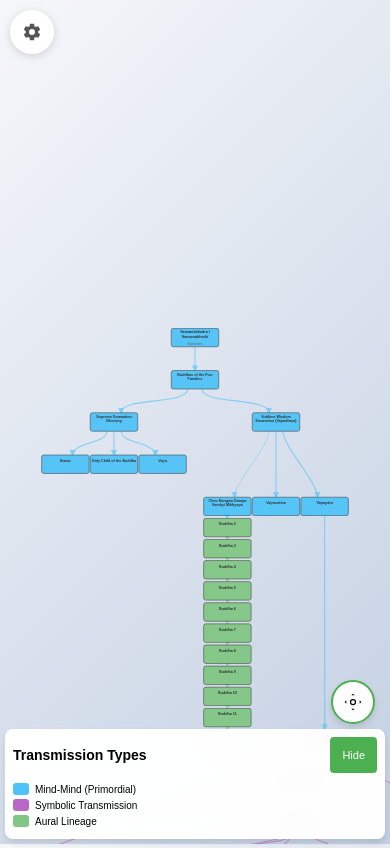
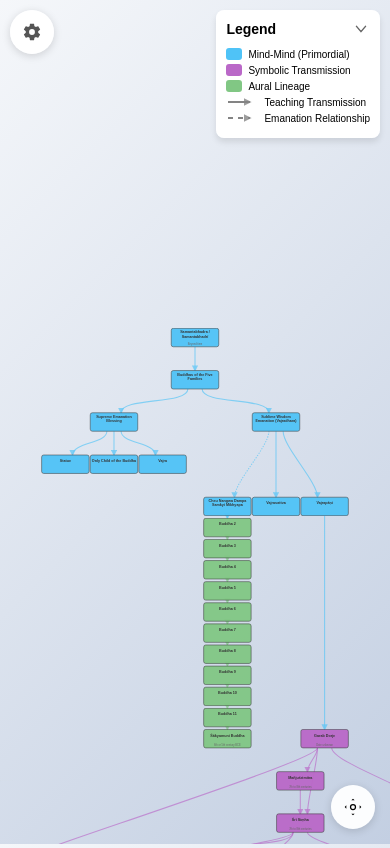
Before and after one commit to aftab-h/buddhist-lineage-tree-for-web, a website: page index.html in a window 390 px wide. Drawn offline with nearby package versions, Linux system fonts and the light colour scheme.

Commit message:
Refactor legend UI in index.html: Enhance interactivity by implementing a collapsible legend with improved styling and animations. Update button functionality and translations for better user experience and clarity.

```diff
--- a/index.html
+++ b/index.html
@@ -402,13 +402,23 @@
             display: flex;
             justify-content: space-between;
             align-items: center;
-            margin-bottom: 10px;
+            margin-bottom: 0;
+            cursor: pointer;
+        }
+
+        .legend-chevron {
+            transition: transform 0.4s cubic-bezier(0.4, 0, 0.2, 1);
+            width: 18px;
+            height: 18px;
+            transform: rotate(90deg);
+        }
+
+        .legend-chevron.collapsed {
+            transform: rotate(0deg);
         }
 
         .legend-toggle {
             display: none;
-            background: #4CAF50;
-            color: white;
             border: none;
             padding: 8px 12px;
             border-radius: 4px;
@@ -420,48 +430,55 @@
         }
 
         .legend-content {
-            display: block;
+            overflow: hidden;
+            transition: all 0.4s cubic-bezier(0.4, 0, 0.2, 1);
+            opacity: 1;
+            transform: scaleY(1);
+            transform-origin: top;
+            margin-top: 10px;
+        }
+
+        .legend-content.collapsed {
+            opacity: 0;
+            transform: scaleY(0);
+            margin-top: 0;
         }
 
         /* Recenter button styles */
         .recenter-btn {
             position: fixed;
-            top: 150px; /* Position below the legend */
-            right: 10px;
+            bottom: 20px;
+            right: 20px;
             z-index: 1001;
+            width: 40px;
+            height: 40px;
             background: rgba(255, 255, 255, 0.95);
-            border: 2px solid #4CAF50;
+            border: none;
             border-radius: 50%;
-            width: 50px;
-            height: 50px;
-            cursor: pointer;
             display: flex;
             align-items: center;
             justify-content: center;
-            box-shadow: 0 4px 6px rgba(0, 0, 0, 0.1);
+            cursor: pointer;
+            box-shadow: 0 2px 8px rgba(0, 0, 0, 0.15);
             backdrop-filter: blur(10px);
             transition: all 0.3s ease;
         }
 
         .recenter-btn:hover {
+            background: rgba(255, 255, 255, 1);
+            box-shadow: 0 4px 12px rgba(0, 0, 0, 0.2);
             transform: scale(1.05);
-            box-shadow: 0 6px 8px rgba(0, 0, 0, 0.15);
-        }
-
-        .recenter-btn:active {
-            background: #4CAF50;
-            transform: scale(0.95);
-            transition: all 0.1s ease;
-        }
-
-        .recenter-btn:active svg {
-            filter: invert(1);
         }
 
         .recenter-btn svg {
-            width: 24px;
-            height: 24px;
-            transition: filter 0.3s ease;
+            width: 20px;
+            height: 20px;
+            fill: #555;
+            transition: fill 0.2s ease;
+        }
+
+        .recenter-btn:hover svg {
+            fill: #333;
         }
 
         .legend-item {
@@ -703,32 +720,20 @@
 
             #legend {
                 position: fixed;
-                top: auto;
-                bottom: 5px;
-                right: 5px; /* Back to full width */
-                left: 5px;
-                max-width: none;
-                padding: 8px;
+                top: 10px;
+                right: 10px;
+                max-width: calc(100vw - 80px);
+                padding: 10px;
                 background: rgba(255, 255, 255, 0.98);
             }
 
             .recenter-btn {
-                top: auto;
-                bottom: 120px; /* Position well above the legend to avoid overlap */
-                right: 15px; /* Aligned to the right */
+                bottom: 15px;
+                right: 15px;
                 width: 44px;
                 height: 44px;
-                z-index: 1002;
-            }
-
-            .recenter-btn svg {
-                width: 20px;
-                height: 20px;
-            }
-
-            .legend-toggle {
-                display: inline-block;
-            }
+            }
+
 
             .legend-content.collapsed {
                 display: none;
@@ -1018,9 +1023,11 @@
         </div>
 
         <div id="legend">
-            <div class="legend-header">
-                <h4 style="margin: 0;">Transmission Types</h4>
-                <button class="legend-toggle" onclick="toggleLegend()">Hide</button>
+            <div class="legend-header" onclick="toggleLegend()">
+                <h4 style="margin: 0;">Legend</h4>
+                <svg class="legend-chevron" viewBox="0 0 24 24">
+                    <path d="M8.5 6l7 6-7 6" stroke="#666" stroke-width="2" stroke-linecap="round" stroke-linejoin="round" fill="none"/>
+                </svg>
             </div>
             <div class="legend-content" id="legend-content">
                 <div class="legend-item">
@@ -1034,6 +1041,30 @@
                 <div class="legend-item">
                     <div class="legend-color" style="background: #81C784;"></div>
                     <span>Aural Lineage</span>
+                </div>
+
+                <div class="legend-item">
+                    <svg width="30" height="12" style="margin-right: 8px;">
+                        <defs>
+                            <marker id="legend-arrow-solid" viewBox="0 -5 10 10" refX="8" refY="0" markerWidth="4" markerHeight="4" orient="auto">
+                                <path d="M0,-5L10,0L0,5" fill="#666" opacity="0.8"/>
+                            </marker>
+                        </defs>
+                        <path d="M2,6 L24,6" stroke="#666" stroke-width="2" fill="none" marker-end="url(#legend-arrow-solid)" opacity="0.8"/>
+                    </svg>
+                    <span>Teaching Transmission</span>
+                </div>
+
+                <div class="legend-item">
+                    <svg width="30" height="12" style="margin-right: 8px;">
+                        <defs>
+                            <marker id="legend-arrow-dotted" viewBox="0 -5 10 10" refX="8" refY="0" markerWidth="4" markerHeight="4" orient="auto">
+                                <path d="M0,-5L10,0L0,5" fill="#666" opacity="0.8"/>
+                            </marker>
+                        </defs>
+                        <path d="M2,6 L24,6" stroke="#666" stroke-width="2" stroke-dasharray="5,5" fill="none" marker-end="url(#legend-arrow-dotted)" opacity="0.8"/>
+                    </svg>
+                    <span>Emanation Relationship</span>
                 </div>
             </div>
         </div>
@@ -2295,14 +2326,14 @@
 
         function toggleLegend() {
             const content = document.getElementById('legend-content');
-            const button = document.querySelector('.legend-toggle');
+            const chevron = document.querySelector('.legend-chevron');
 
             if (content.classList.contains('collapsed')) {
                 content.classList.remove('collapsed');
-                button.textContent = 'Hide';
+                chevron.classList.remove('collapsed');
             } else {
                 content.classList.add('collapsed');
-                button.textContent = 'Show';
+                chevron.classList.add('collapsed');
             }
         }
 
@@ -3870,7 +3901,7 @@
                 allLineages: 'All Lineages',
                 startQuiz: 'Start Quiz',
                 recenterView: 'Recenter view',
-                transmissionTypes: 'Transmission Types',
+                legend: 'Legend',
                 mindToMind: 'Mind to Mind',
                 symbolic: 'Symbolic',
                 aural: 'Aural',
@@ -3888,7 +3919,7 @@
                 allLineages: 'བརྒྱུད་པ་ཚང་མ།',
                 startQuiz: 'བརྟག་དཔྱད་འགོ་ཚུགས།',
                 recenterView: 'དཀྱིལ་དུ་སླར་གཞི་འདེགས།',
-                transmissionTypes: 'བརྒྱུད་པའི་རིགས།',
+                legend: 'དེབ་འདེམས།',
                 mindToMind: 'སེམས་ནས་སེམས།',
                 symbolic: 'བརྡ་སྟོན།',
                 aural: 'རྣ་བའི་བརྒྱུད་པ།',
@@ -3906,7 +3937,7 @@
                 allLineages: '所有传承',
                 startQuiz: '开始测验',
                 recenterView: '重新居中',
-                transmissionTypes: '传承类型',
+                legend: '图例',
                 mindToMind: '心传心',
                 symbolic: '象征传承',
                 aural: '耳传承',
@@ -3948,10 +3979,10 @@
             document.getElementById('quiz-mode-btn').textContent = translations.startQuiz;
 
             // Update legend
-            document.querySelector('#legend h4').textContent = translations.transmissionTypes;
+            document.querySelector('#legend h4').textContent = translations.legend;
 
             // Update toggle buttons
-            const toggleBtns = document.querySelectorAll('.toggle-btn, .legend-toggle');
+            const toggleBtns = document.querySelectorAll('.toggle-btn');
             toggleBtns.forEach(btn => {
                 if (btn.textContent === 'Hide' || btn.textContent === 'སྦ།' || btn.textContent === '隐藏') {
                     btn.textContent = translations.hide;
```
